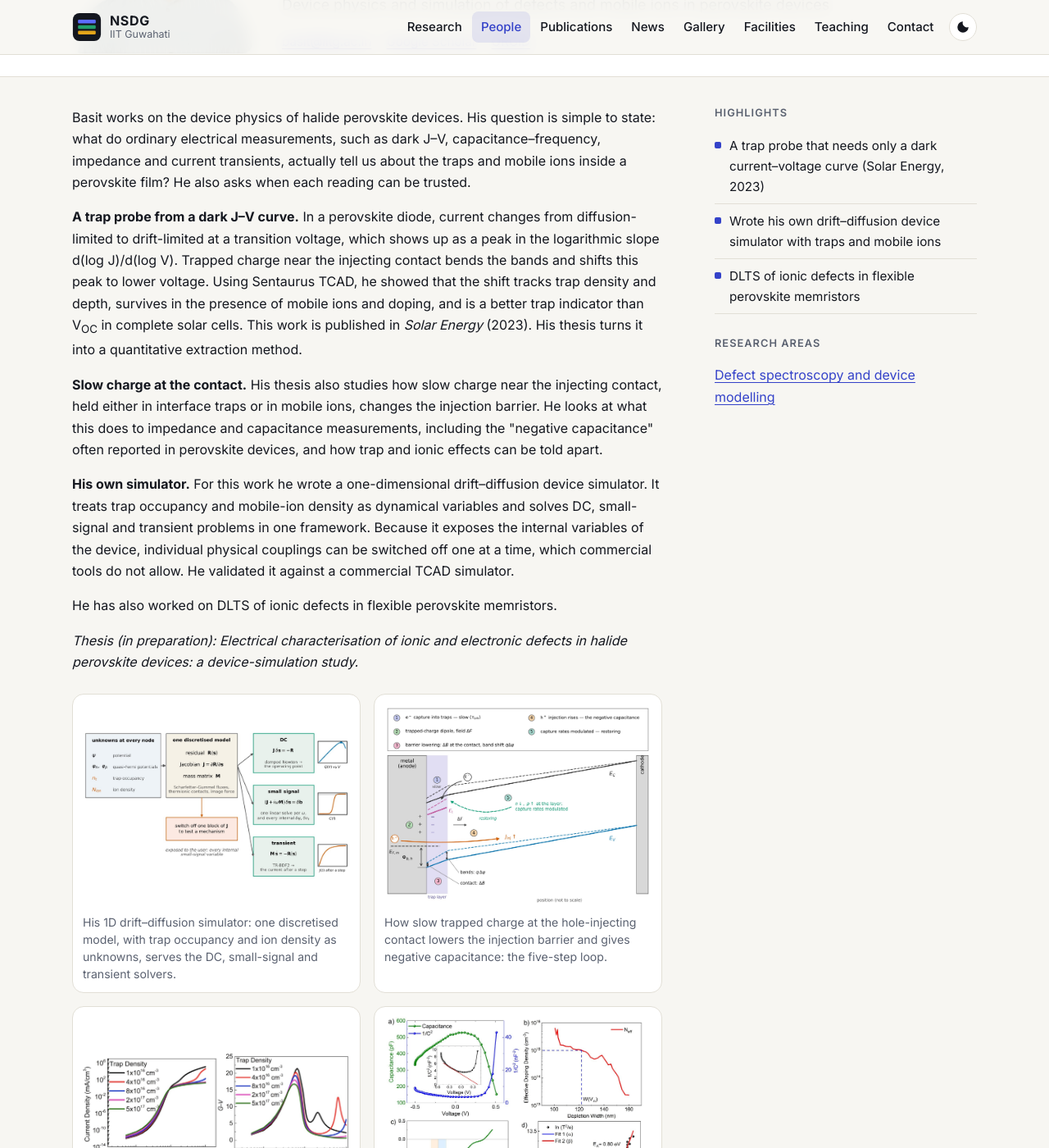
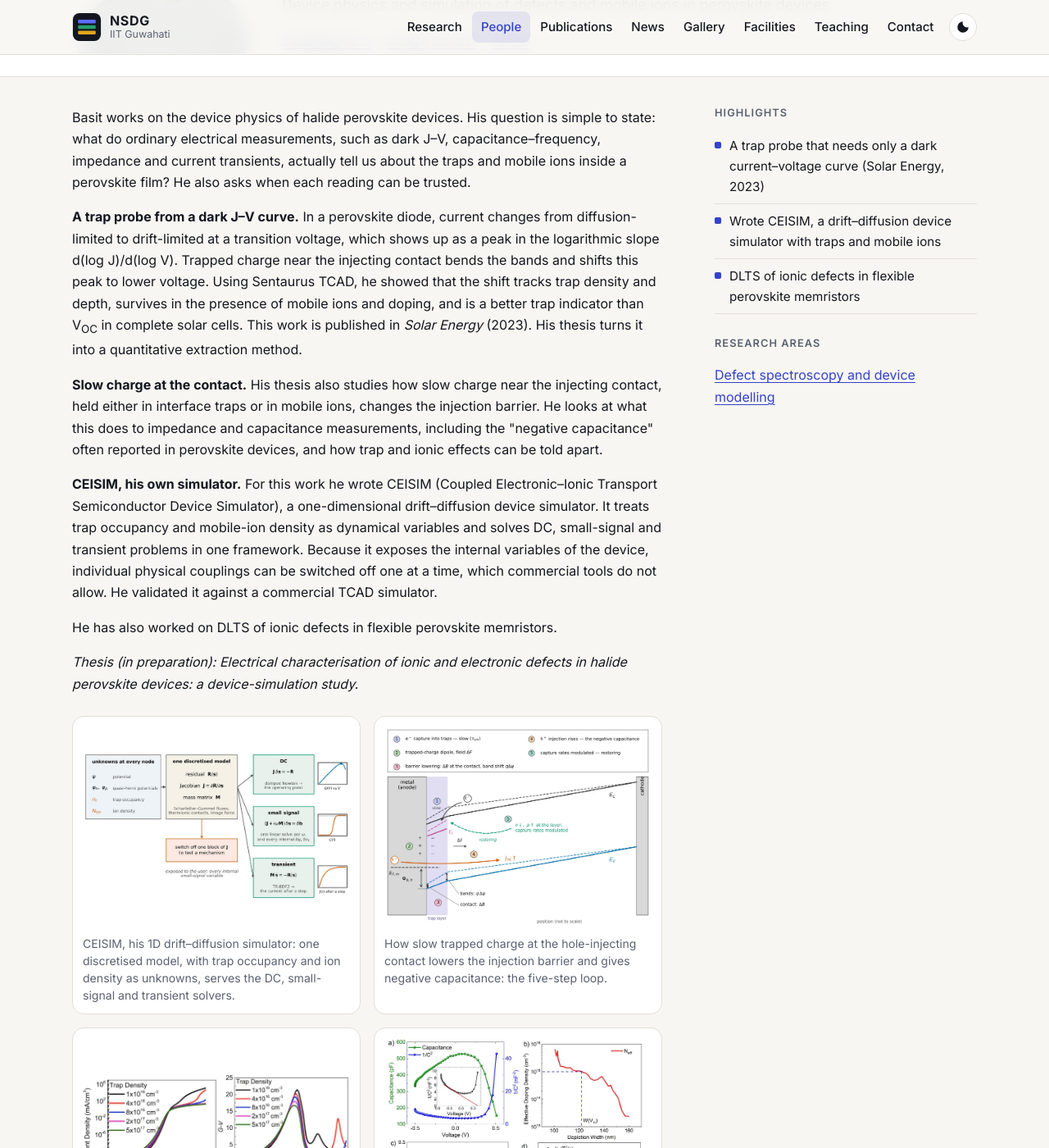
Before and after one commit to nsdg-iitg/nsdg-iitg.github.io, a Jekyll site: the page built from _people/abdul-basit-andrabi.md, in a window 1280 px wide and 1400 px high, scrolled down 270 px. Shown: the whole window at 82% size. Built offline with Jekyll 4.4.1, drawn with Linux system fonts in a browser that asks for light colours.

Commit message:
Name the in-house simulator CEISIM
Co-Authored-By: Claude Opus 5.5 <noreply@anthropic.com>
Claude-Session: https://claude.ai/code/session_01EapaZWnTPPxRbekD6z5EQ4

```diff
--- a/_people/abdul-basit-andrabi.md
+++ b/_people/abdul-basit-andrabi.md
@@ -9,15 +9,15 @@ email: "basit@iitg.ac.in"
 areas: [trap-analysis-modelling]
 highlights:
   - "A trap probe that needs only a dark current–voltage curve (Solar Energy, 2023)"
-  - "Wrote his own drift–diffusion device simulator with traps and mobile ions"
+  - "Wrote CEISIM, a drift–diffusion device simulator with traps and mobile ions"
   - "DLTS of ionic defects in flexible perovskite memristors"
 links:
   scholar: "https://scholar.google.com/citations?user=uiO_8fkAAAAJ"
   orcid: "https://orcid.org/0000-0002-4036-1789"
-description: "Abdul Basit Andrabi (IIT Guwahati) works on device physics and simulation of traps and mobile ions in halide perovskite devices, and has written his own drift–diffusion simulator."
+description: "Abdul Basit Andrabi (IIT Guwahati) works on device physics and simulation of traps and mobile ions in halide perovskite devices, and has written CEISIM, a drift–diffusion device simulator."
 figures:
   - src: "/assets/img/figures/basit-thesis-simulator.jpg"
-    caption: "His 1D drift–diffusion simulator: one discretised model, with trap occupancy and ion density as unknowns, serves the DC, small-signal and transient solvers."
+    caption: "CEISIM, his 1D drift–diffusion simulator: one discretised model, with trap occupancy and ion density as unknowns, serves the DC, small-signal and transient solvers."
   - src: "/assets/img/figures/basit-thesis-anode-mechanism.jpg"
     caption: "How slow trapped charge at the hole-injecting contact lowers the injection barrier and gives negative capacitance: the five-step loop."
   - src: "/assets/img/figures/transition-voltage-traps-solen2023.jpg"
@@ -32,7 +32,7 @@ Basit works on the device physics of halide perovskite devices. His question is
 
 **Slow charge at the contact.** His thesis also studies how slow charge near the injecting contact, held either in interface traps or in mobile ions, changes the injection barrier. He looks at what this does to impedance and capacitance measurements, including the "negative capacitance" often reported in perovskite devices, and how trap and ionic effects can be told apart.
 
-**His own simulator.** For this work he wrote a one-dimensional drift–diffusion device simulator. It treats trap occupancy and mobile-ion density as dynamical variables and solves DC, small-signal and transient problems in one framework. Because it exposes the internal variables of the device, individual physical couplings can be switched off one at a time, which commercial tools do not allow. He validated it against a commercial TCAD simulator.
+**CEISIM, his own simulator.** For this work he wrote CEISIM (Coupled Electronic–Ionic Transport Semiconductor Device Simulator), a one-dimensional drift–diffusion device simulator. It treats trap occupancy and mobile-ion density as dynamical variables and solves DC, small-signal and transient problems in one framework. Because it exposes the internal variables of the device, individual physical couplings can be switched off one at a time, which commercial tools do not allow. He validated it against a commercial TCAD simulator.
 
 He has also worked on DLTS of ionic defects in flexible perovskite memristors.
 
--- a/index.html
+++ b/index.html
@@ -11,7 +11,7 @@ body_class: home
       <h1>Devices that <span class="hl-energy">harvest energy</span>, <span class="hl-light">emit light</span> and <span class="hl-memory">remember</span>.</h1>
       <p class="lead">We make and model semiconductor devices from halide perovskites, organic semiconductors and nanowires, from film growth and fabrication to defect spectroscopy, device simulation and circuits.</p>
       <p class="lead">Our devices include flexible perovskite memristors and crossbar arrays for brain-inspired computing, lead-free and tandem perovskite solar cells, bright green perovskite LEDs, and sensors built on single nanowires. Newer work covers organic LEDs, a memristor-based artificial sense of smell, and devices and circuits that harvest energy and store it in supercapacitors. We are also starting work on semiconductor packaging.</p>
-      <p class="lead">For each device we study the physics inside: generation and recombination, electronic and ionic transport, and where the traps and mobile ions are. Our tools are deep-level transient spectroscopy, impedance spectroscopy, low-temperature I–V and C–V, and nano-scale imaging, backed by TCAD and our own drift–diffusion simulator, which we use to build analytical and compact models.</p>
+      <p class="lead">For each device we study the physics inside: generation and recombination, electronic and ionic transport, and where the traps and mobile ions are. Our tools are deep-level transient spectroscopy, impedance spectroscopy, low-temperature I–V and C–V, and nano-scale imaging, backed by TCAD and our own drift–diffusion simulator, CEISIM, which we use to build analytical and compact models.</p>
       <p class="cta">
         <a class="btn" href="{{ '/research/' | relative_url }}">Explore our research</a>
         <a class="btn ghost" href="{{ '/people/' | relative_url }}">Meet the team</a>
--- a/research/index.html
+++ b/research/index.html
@@ -27,7 +27,7 @@ description: "Research at NSDG, IIT Guwahati: perovskite memristors, lead-free a
 <div class="approach">
   <div><h3>Fabrication</h3><p>Low-cost, flexible devices from halide perovskites, organic semiconductors and other low-dimensional materials, with a focus on interface engineering. We are starting to use machine learning to predict new device structures.</p></div>
   <div><h3>Characterisation</h3><p>Carrier generation and recombination, and electronic and ionic transport, measured with nanoscale imaging, DLTS, impedance spectroscopy, and low-temperature I–V and C–V.</p></div>
-  <div><h3>Modelling</h3><p>2D and 3D TCAD, our own drift–diffusion simulator, and analytical and compact models that turn measurements into physical numbers.</p></div>
+  <div><h3>Modelling</h3><p>2D and 3D TCAD, our own drift–diffusion simulator CEISIM, and analytical and compact models that turn measurements into physical numbers.</p></div>
 </div>
 
 <h2 class="section-title">Funded projects</h2>
```
Also changed, not shown: _research/trap-analysis-modelling.md (+2 -2 lines), facilities.md (+1 -1 lines).
